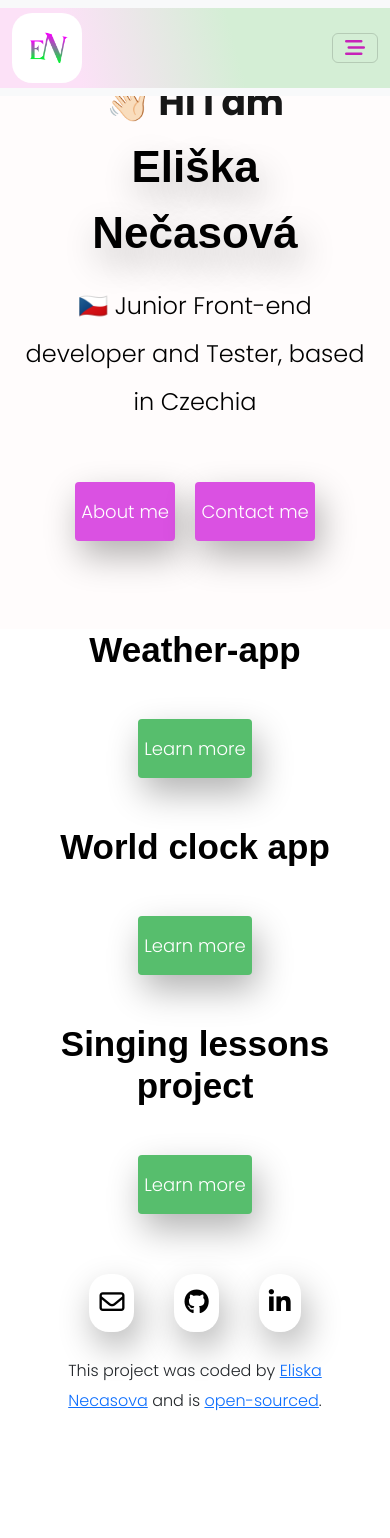
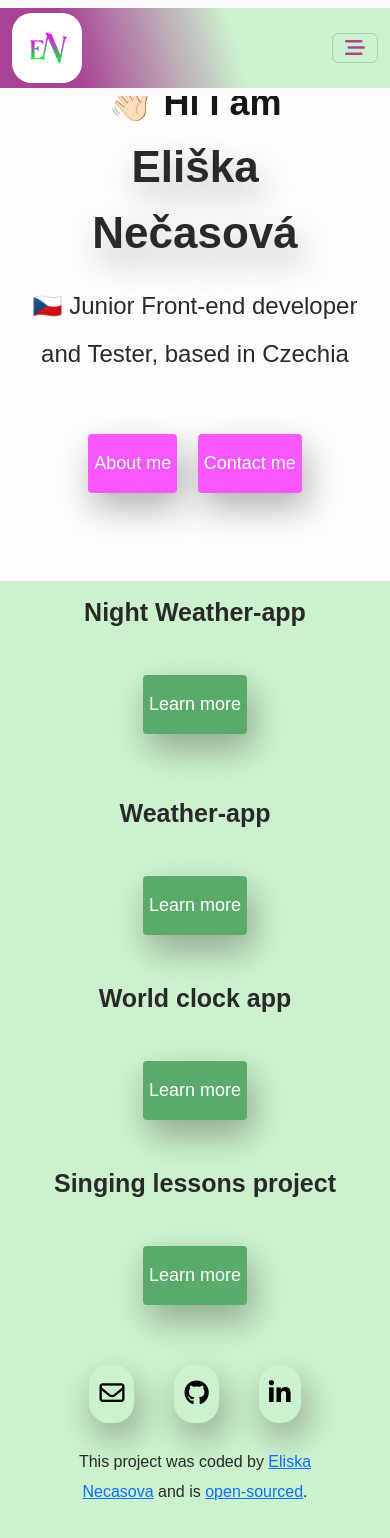
Before and after one commit to EliTimeless/hero-project, a plain HTML site: page index.html in a window 390 px wide. Before the commit the page ends 1476 px from the top, so only its background shows below. Drawn offline with nearby package versions, Linux system fonts and the light colour scheme; a web font is replaced by a local one.

Commit message:
change css and add night app

```diff
--- a/index.html
+++ b/index.html
@@ -7,18 +7,6 @@
       content="Eliška Nečasová is a front-end developer based in Czechia. On this sites you found several projects, informations and contacts to Eliška Nečasová."
     />
     <title>Front-end developer/ Tester Eliška Nečasová</title>
-    <link rel="preconnect" href="https://fonts.googleapis.com" />
-    <link rel="preconnect" href="https://fonts.gstatic.com" crossorigin />
-    <link
-      href="https://fonts.googleapis.com/css2?family=Playfair+Display:ital,wght@0,400;0,500;0,600;0,700;0,800;0,900;1,500;1,600;1,700;1,800&display=swap"
-      rel="stylesheet"
-    />
-    <link rel="preconnect" href="https://fonts.googleapis.com" />
-    <link rel="preconnect" href="https://fonts.gstatic.com" crossorigin />
-    <link
-      href="https://fonts.googleapis.com/css2?family=Poppins:ital,wght@0,300;0,600;0,700;0,800;0,900;1,800;1,900&display=swap"
-      rel="stylesheet"
-    />
     <link rel="preconnect" href="https://fonts.googleapis.com" />
     <link rel="preconnect" href="https://fonts.gstatic.com" crossorigin />
     <link
@@ -59,7 +47,7 @@
           aria-label="Toggle navigation"
         >
           <span
-            ><i class="fa-solid fa-bars-staggered" style="color: #c623b8"></i
+            ><i class="fa-solid fa-bars-staggered" style="color: #a84496"></i
           ></span>
         </button>
         <div class="collapse navbar-collapse" id="navbarNav">
@@ -117,10 +105,32 @@
       </div>
     </div>
     <div class="container">
+      <div class="row mb-5 p-3">
+        <div class="col-lg-6 d-none d-lg-block">
+          <img
+            src="/img/night-react-weather-app.png"
+            alt="night weather app preview"
+            title="night weather app preview"
+            class="img-fluid rounded"
+          />
+        </div>
+        <div class="col-lg-6">
+          <div class="project-description">
+            <h3 class="mb-5">Night Weather-app</h3>
+            <a
+              href="/work.html"
+              class="btn btn-branding-green"
+              title="to my work"
+            >
+              Learn more</a
+            >
+          </div>
+        </div>
+      </div>
       <div class="row mb-5">
         <div class="col-lg-6">
           <div class="project-description">
-            <h2 class="mb-5">Weather-app</h2>
+            <h3 class="mb-5">Weather-app</h3>
             <a
               href="/work.html"
               class="btn btn-branding-green"
@@ -150,7 +160,7 @@
         </div>
         <div class="col-lg-6">
           <div class="project-description">
-            <h2 class="mb-5">World clock app</h2>
+            <h3 class="mb-5">World clock app</h3>
             <a
               href="/work.html"
               class="btn btn-branding-green"
@@ -164,7 +174,7 @@
       <div class="row mb-5">
         <div class="col-lg-6">
           <div class="project-description">
-            <h2 class="mb-5">Singing lessons project</h2>
+            <h3 class="mb-5">Singing lessons project</h3>
             <a
               href="/work.html"
               class="btn btn-branding-green"
@@ -186,7 +196,7 @@
       <footer class="container">
         <div class="d-flex justify-content-center">
           <a
-            href="mailto:elisqa.s@gmail.com"
+            href="mailto:eliska.necasu@gmail.com"
             title="email to Eliska"
             class="social-links"
             ><i class="fa-regular fa-envelope"></i
@@ -199,7 +209,7 @@
             ><i class="fa-brands fa-github"> </i
           ></a>
           <a
-            href="https://www.linkedin.com/in/eli%C5%A1ka-ne%C4%8Dasov%C3%A1-a08483270/"
+            href="https://www.linkedin.com/in/eli%C5%A1ka-ne%C4%8Dasov%C3%A1-front-end-tester/"
             target="_blank"
             title="LinkedIn profile"
             class="social-links"
@@ -211,6 +221,7 @@
           <a
             href="https://www.linkedin.com/in/eli%C5%A1ka-ne%C4%8Dasov%C3%A1-front-end-tester/"
             target="_blank"
+            title="click to see my linkedIn profile"
             >Eliska Necasova</a
           >
           and is
--- a/styles/style.css
+++ b/styles/style.css
@@ -1,21 +1,19 @@
 :root {
-  --branding-color: #da51e2;
-  --second-color: #fa95ff;
-  --third-color: #57be6d;
+  --branding-color: #f957ff;
+  --second-color: #f6cef9;
+  --third-color: #5aaa6b;
   --fourth-color: #d4eed5;
   --heading-font-family: "Sansita", sans-serif;
-  --default-font-family: "Poppins", sans-serif;
+  --default-font-family: sans-serif;
   --shadow: 5px 15px 35px rgba(0, 0, 0, 0.3);
-  --gradient-color: linear-gradient(75deg, #fce1f7 20%, #d4eed5 60%);
+  --gradient-color: linear-gradient(75deg, #a84496 20%, #cbf1cd 60%);
+  --background-color: #cbf1cd;
 }
 
-/*
-font-family: 'Poppins', sans-serif;
-font-family: 'Playfair Display', serif;
-font-family: 'Russo One', sans-serif;
-*/
 body {
   font-family: var(--default-font-family);
+  background-color: var(--background-color);
+  color: rgb(41, 41, 41);
 }
 
 h1,
@@ -23,7 +21,7 @@ h2,
 h3,
 h4,
 h5 {
-  color: black;
+  color: rgb(41, 41, 41);
   font-family: var(--heading-font-family);
   font-weight: bold;
 }
@@ -76,14 +74,17 @@ p {
   padding: 120px 20px;
 }
 .content h1 {
+  color: rgb(41, 41, 41);
   font-size: 64px;
   line-height: 80px;
 }
 .content h2 {
+  color: rgb(41, 41, 41);
   font-size: 35px;
   font-family: var(--heading-font-family);
 }
 .content h3 {
+  color: rgb(41, 41, 41);
   font-size: 18px;
   font-family: var(--default-font-family);
   line-height: 1.5;
@@ -127,7 +128,7 @@ p {
 }
 .btn-branding-green:hover {
   background: var(--fourth-color);
-  color: black;
+  color: rgb(41, 41, 41);
 }
 
 .btn-branding-outline {
@@ -207,6 +208,7 @@ footer {
 }
 
 footer .social-links {
+  background-color: var(--background-color);
   text-decoration: none;
   font-size: 25px;
   color: black;
```
Also changed, not shown: about.html (+4 -13 lines), contact.html (+1 -12 lines), work.html (+31 -12 lines), 2 other files.
